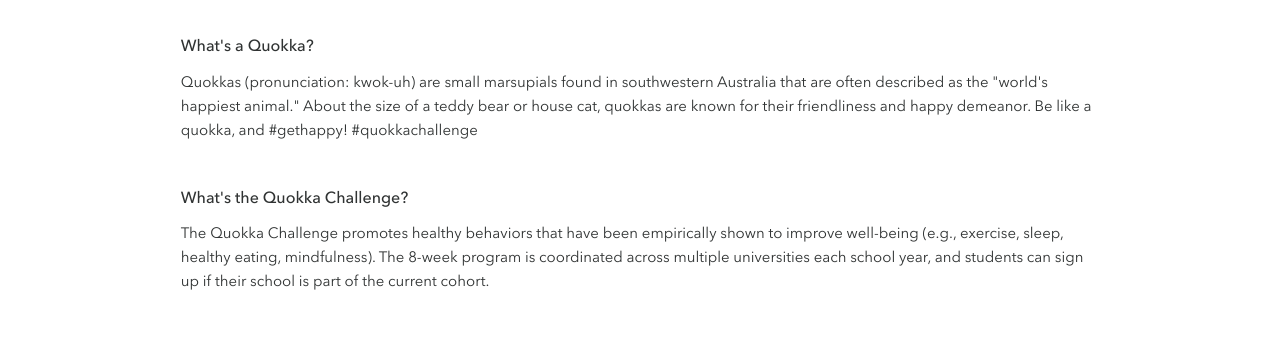
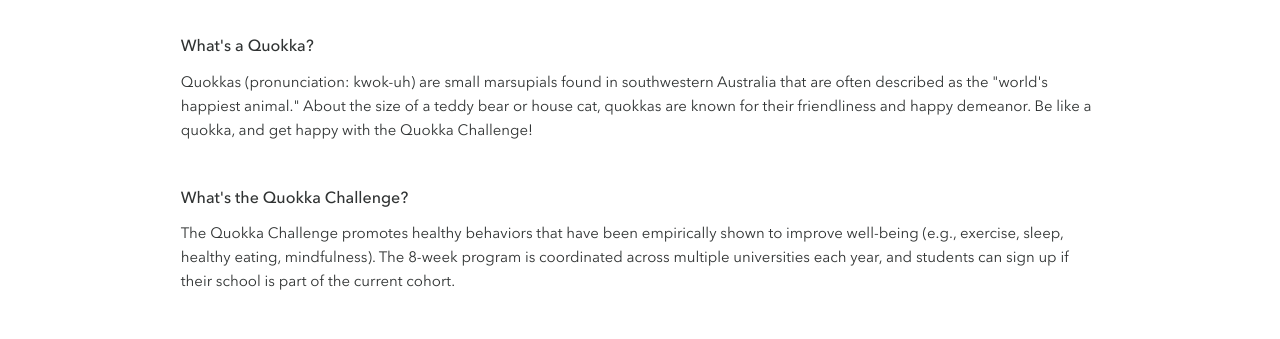
Before and after one commit to quokkateam/quokka, a React (Create React App) app: page /faq in a window 1280 px wide. Shown: the part 281-620 px from the top of the page. Built offline with nearby package versions, Linux system fonts and the light colour scheme.

Commit message:
Update FAQ.js

```diff
--- a/src/components/faq/FAQ.js
+++ b/src/components/faq/FAQ.js
@@ -13,11 +13,11 @@ class FAQ extends Component {
       faqs: [
         {
           question: 'What\'s a Quokka?',
-          answer: 'Quokkas (pronunciation: kwok-uh) are small marsupials found in southwestern Australia that are often described as the "world\'s happiest animal." About the size of a teddy bear or house cat, quokkas are known for their friendliness and happy demeanor. Be like a quokka, and #gethappy! #quokkachallenge'
+          answer: 'Quokkas (pronunciation: kwok-uh) are small marsupials found in southwestern Australia that are often described as the "world\'s happiest animal." About the size of a teddy bear or house cat, quokkas are known for their friendliness and happy demeanor. Be like a quokka, and get happy with the Quokka Challenge!'
         },
         {
           question: 'What\'s the Quokka Challenge?',
-          answer: 'The Quokka Challenge promotes healthy behaviors that have been empirically shown to improve well-being (e.g., exercise, sleep, healthy eating, mindfulness). The 8-week program is coordinated across multiple universities each school year, and students can sign up if their school is part of the current cohort.'
+          answer: 'The Quokka Challenge promotes healthy behaviors that have been empirically shown to improve well-being (e.g., exercise, sleep, healthy eating, mindfulness). The 8-week program is coordinated across multiple universities each year, and students can sign up if their school is part of the current cohort.'
         },
         {
           question: 'What are the weekly challenges like?',
```
